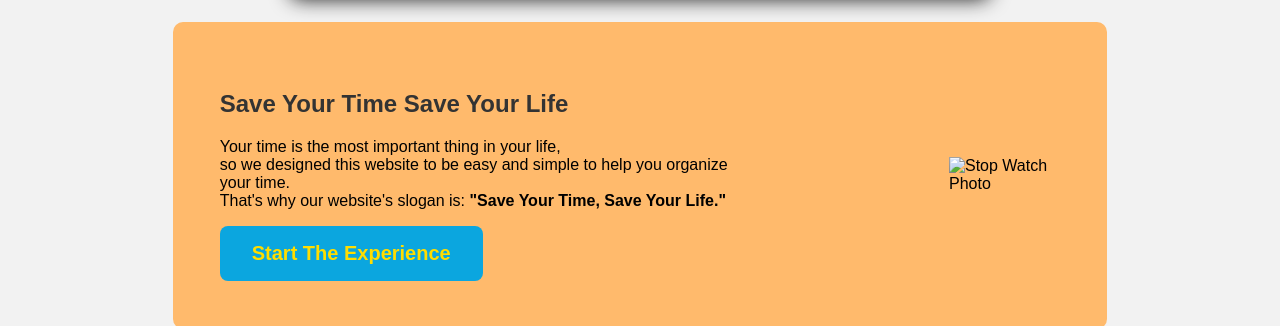
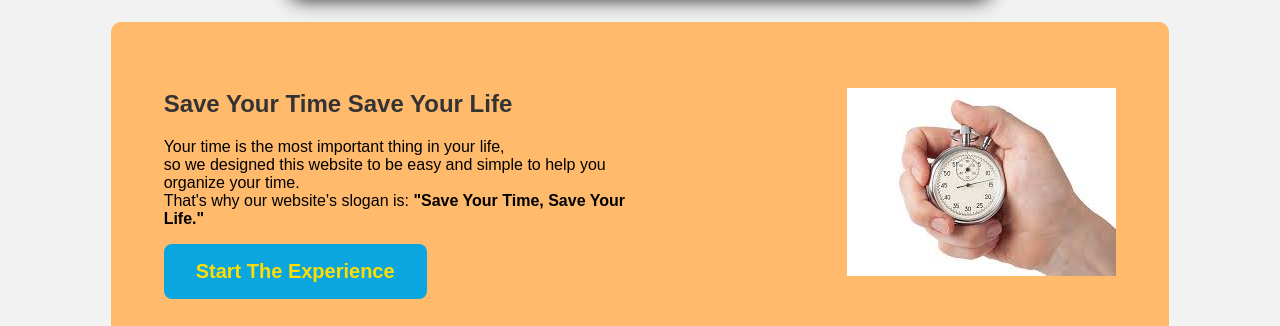
Before and after one commit to MohamedAhmedAly234/-to-do-list, a plain HTML site: page index.html in a window 1280 px wide. Shown: the part 129-455 px from the top of the page. Drawn offline with Linux system fonts and the light colour scheme.

Commit message:
Update index.html

```diff
--- a/index.html
+++ b/index.html
@@ -26,7 +26,7 @@
           <button class="button">Start The Experience</button>
         </div>
         <div class="heroImg">
-          <img src="images/download.jpg" alt="
+          <img src="download.jpg" alt="
           Stop Watch Photo" />
         </div>
       </div>
@@ -41,4 +41,5 @@
   <ul id="taskList" class="task-list"></ul>
     </section>
 </body>
+
 </html>
```
